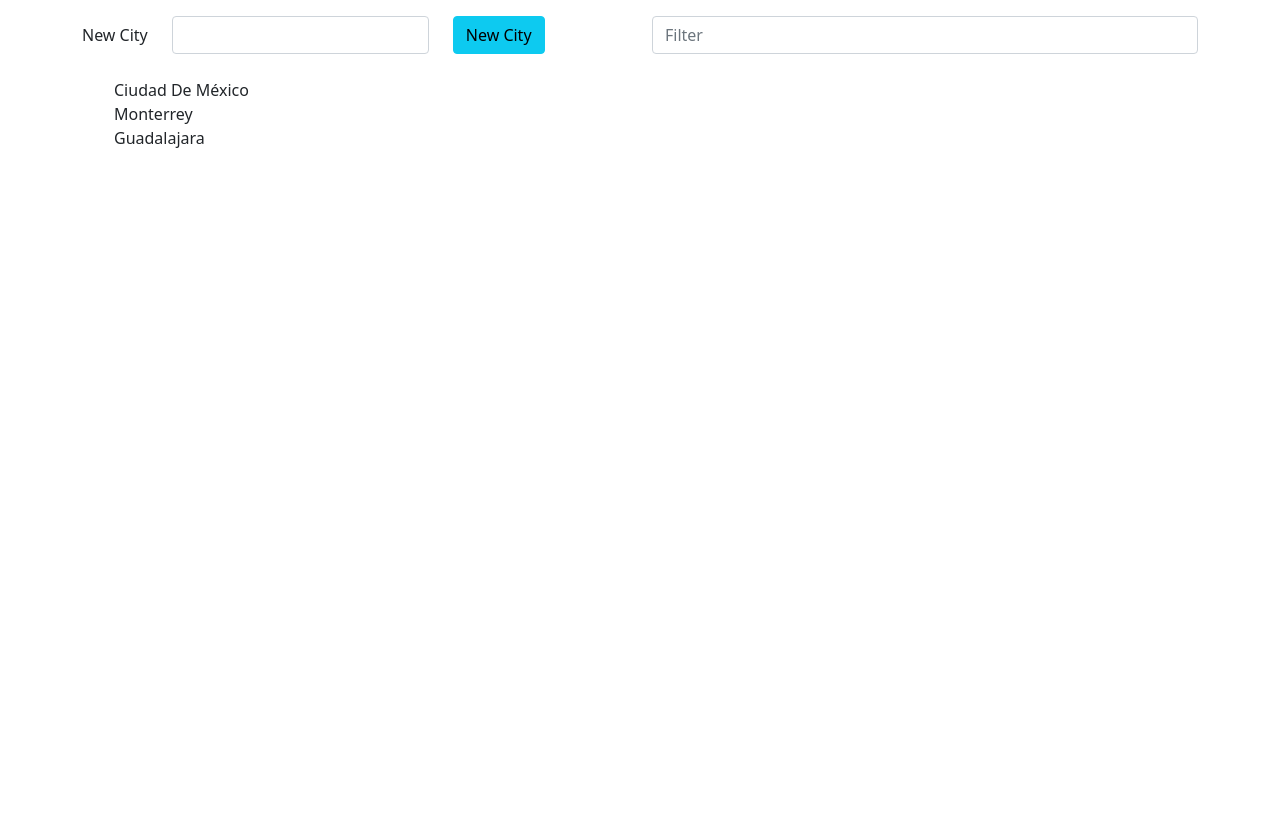
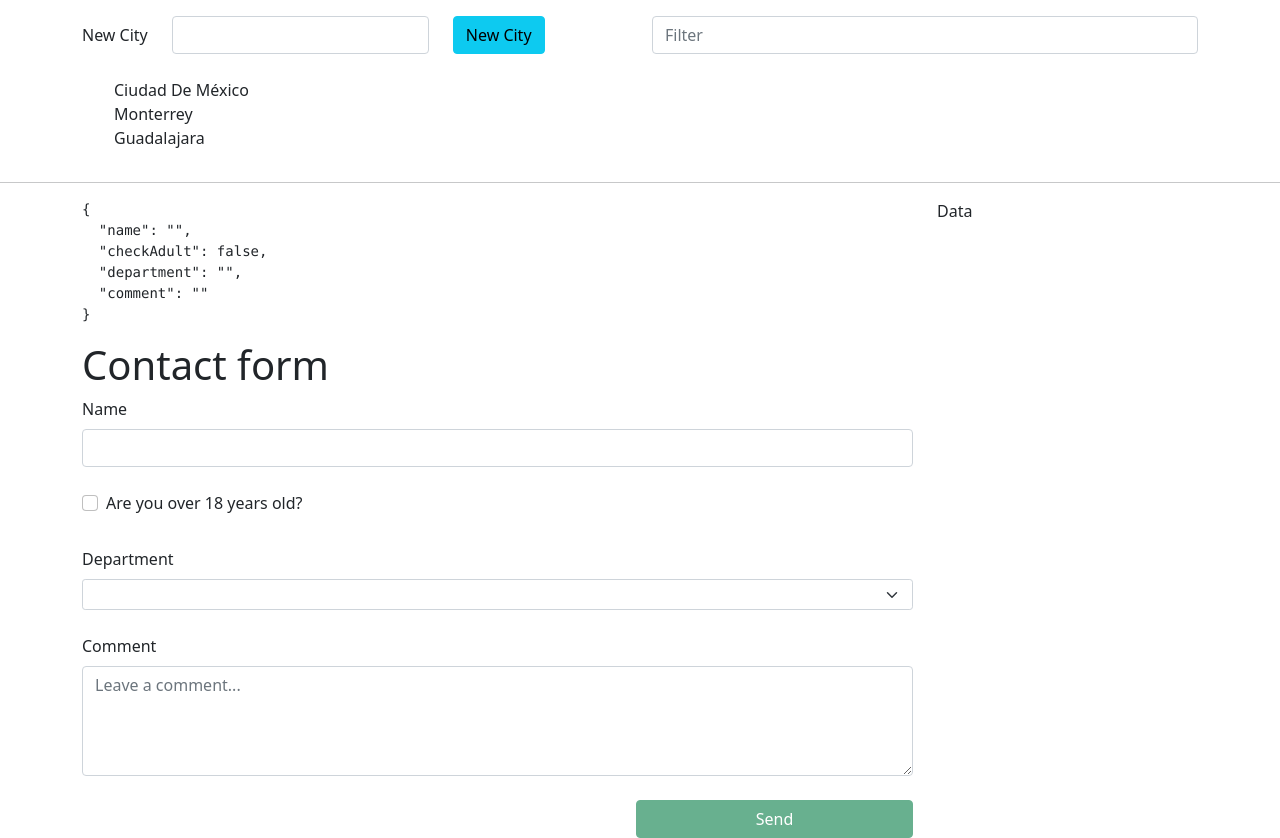
Before and after one commit to roman-bgonz/angular-challenge, an Angular app: page / in a window 1280 px wide. Before the commit the page ends 800 px from the top, so only its background shows below. Built offline with nearby package versions, Linux system fonts and the light colour scheme.

Commit message:
Template-drive forms

```diff
--- a/src/app/app.component.html
+++ b/src/app/app.component.html
@@ -37,3 +37,12 @@
     </div>
   </div>
 </div>
+<hr />
+<div class="container">
+  <div class="row">
+    <div class="col-9">
+      <app-contact></app-contact>
+    </div>
+    <div class="col-3">Data</div>
+  </div>
+</div>
--- a/src/app/app.module.ts
+++ b/src/app/app.module.ts
@@ -7,6 +7,7 @@ import { FormNewItemComponent } from "./components/form-new-item/form-new-item.c
 import { CitiesComponent } from "./components/cities/cities.component";
 import { FilterPipe } from "./pipes/filter.pipe";
 import { FormsModule } from "@angular/forms";
+import { ContactComponent } from './components/contact/contact.component';
 
 @NgModule({
   declarations: [
@@ -15,6 +16,7 @@ import { FormsModule } from "@angular/forms";
     FormNewItemComponent,
     CitiesComponent,
     FilterPipe,
+    ContactComponent,
   ],
   imports: [BrowserModule, FormsModule],
   providers: [],
--- /dev/null
+++ b/src/app/components/contact/contact.component.html
@@ -0,0 +1,87 @@
+<pre>{{ contactForm.value | json }}</pre>
+<h1>Contact form</h1>
+<form (ngSubmit)="onSubmit(contactForm.value)" #contactForm="ngForm">
+  <div class="mb-4">
+    <label for="name" class="form-label">Name</label>
+    <input
+      class="form-control"
+      id="name"
+      name="name"
+      [(ngModel)]="model.name"
+      required
+      #name="ngModel"
+    />
+    <div [hidden]="name.valid || name.pristine" class="alert alert-danger">
+      This field is required.
+    </div>
+  </div>
+  <div class="mb-4 form-check">
+    <label for="checkAdult" class="form-label">
+      Are you over 18 years old?
+    </label>
+    <input
+      type="checkbox"
+      class="form-check-input"
+      id="checkAdult"
+      [(ngModel)]="model.checkAdult"
+      required
+      name="checkAdult"
+      #checkAdult="ngModel"
+    />
+    <div
+      [hidden]="checkAdult.valid || checkAdult.pristine"
+      class="alert alert-danger"
+    >
+      This field is required.
+    </div>
+  </div>
+  <div class="mb-4">
+    <label for="department" class="form-label">Department</label>
+    <select
+      name="department"
+      id=""
+      class="form-select form-select-sm"
+      [(ngModel)]="model.department"
+      #deparment="ngModel"
+    >
+      <option selected>Open this selec menu</option>
+      <option value="marketing">Marketing</option>
+      <option value="sale">Sale</option>
+      <option value="other">Other</option>
+    </select>
+    <div
+      [hidden]="deparment.valid || deparment.pristine"
+      class="alert alert-danger"
+    >
+      This field is required.
+    </div>
+  </div>
+  <div class="mb-4">
+    <label for="comment" class="form-label">Comment</label>
+    <textarea
+      class="form-control"
+      name="comment"
+      id="comment"
+      rows="4"
+      placeholder="Leave a comment..."
+      [(ngModel)]="model.comment"
+      required
+      #comment="ngModel"
+    ></textarea>
+    <div
+      [hidden]="comment.valid || comment.pristine"
+      class="alert alert-danger"
+    >
+      This field is required.
+    </div>
+  </div>
+  <div class="d-grid gap-2 col-4 float-end">
+    <button
+      type="submit"
+      class="btn btn-success btn-md"
+      [disabled]="contactForm.invalid"
+    >
+      Send
+    </button>
+  </div>
+</form>
--- /dev/null
+++ b/src/app/components/contact/contact.component.ts
@@ -0,0 +1,30 @@
+import { Component, OnInit } from "@angular/core";
+
+interface IContactForm {
+  name: string;
+  checkAdult: boolean;
+  department: string;
+  comment: string;
+}
+
+@Component({
+  selector: "app-contact",
+  templateUrl: "./contact.component.html",
+  styleUrls: ["./contact.component.css"],
+})
+export class ContactComponent implements OnInit {
+  constructor() {}
+
+  model: IContactForm = {
+    name: "",
+    checkAdult: false,
+    department: "",
+    comment: "",
+  };
+
+  ngOnInit(): void {}
+
+  onSubmit(form: any): void {
+    console.log("Form values", form);
+  }
+}
```
Also changed, not shown: Notas.txt, src/app/components/contact/contact.component.css (added), 1 other file (tests, documents, lock files or other folders).
